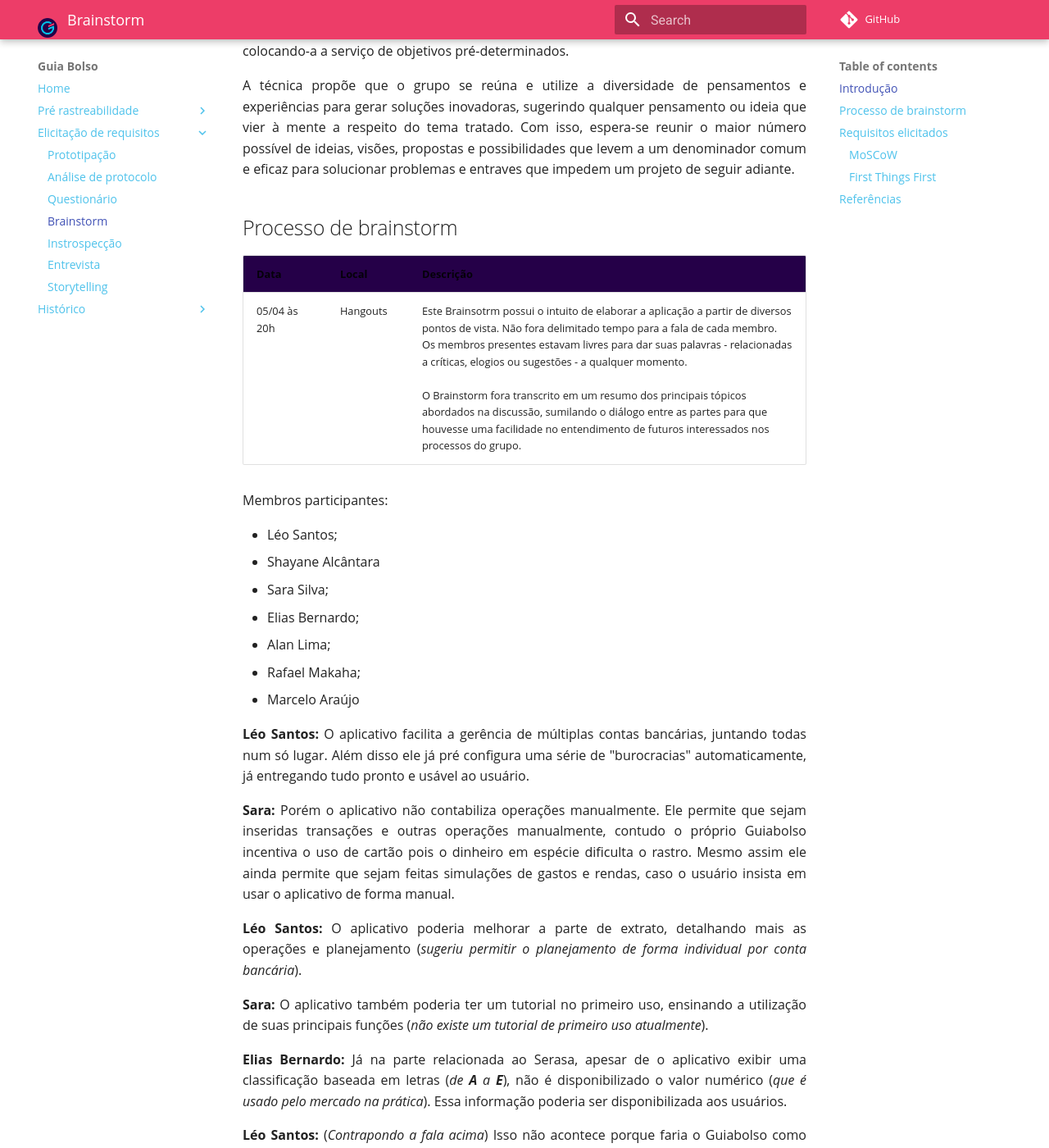
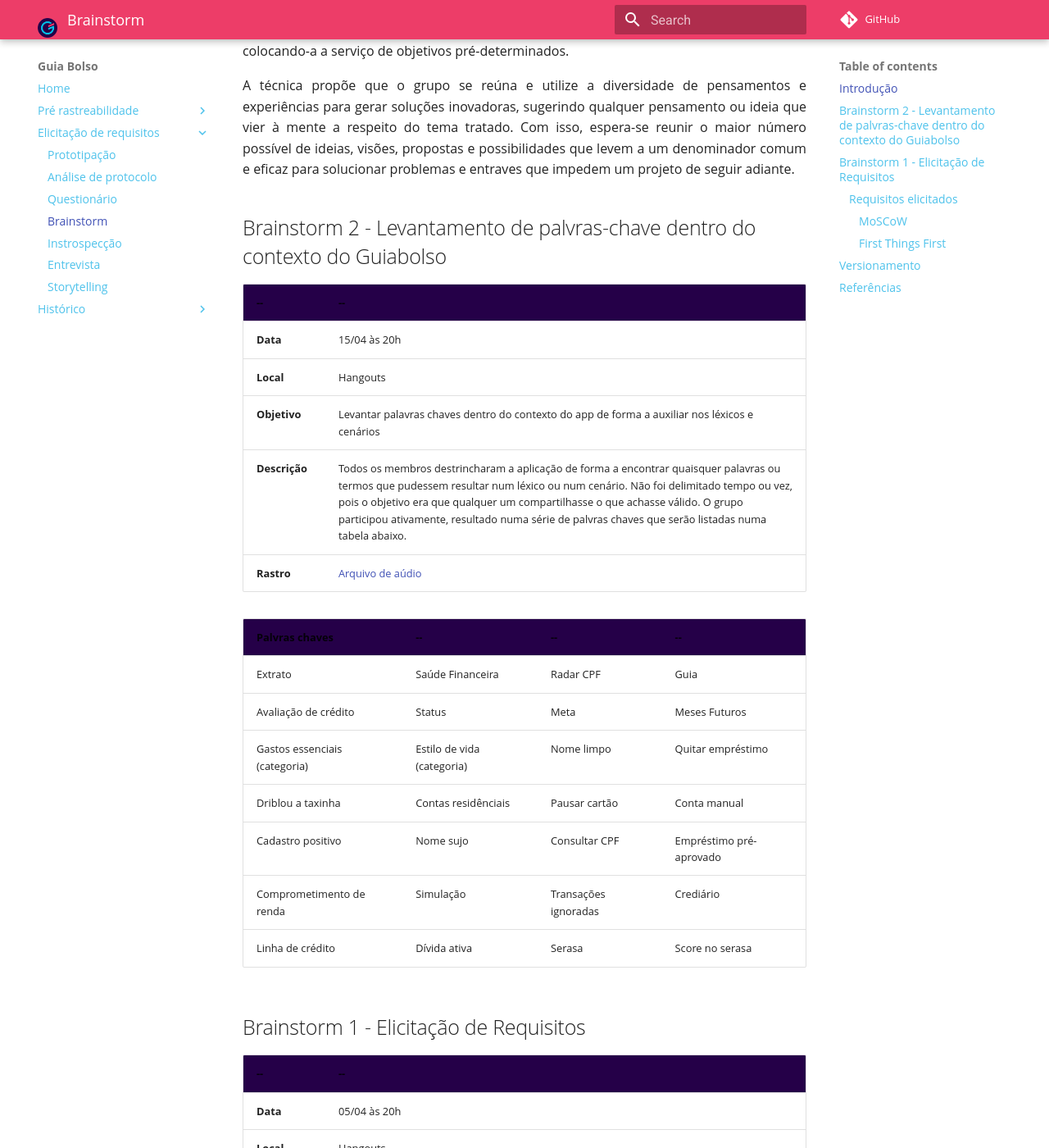
Before and after one commit to fga-disciplinas/2019.1-Guia-Bolso, an MkDocs documentation site: the page built from docs/elicitacao-de-requisitos/brainstorm.md, in a window 1280 px wide and 1400 px high, scrolled down 257 px. Shown: the whole window at 82% size. Built offline with MkDocs 1.6.1 and Material for MkDocs 9.7.7, drawn with Linux system fonts in a browser that asks for light colours; comment, search, counter and statistics services are not loaded; old or Windows-style settings are respelled for this version of MkDocs; some of the changed text lies outside the part shown.

Commit message:
Adicionando Brainstorm 2
Co-authored-by: Rafael Makaha <rafael.makaha@gmail.com>

```diff
--- a/docs/elicitacao-de-requisitos/brainstorm.md
+++ b/docs/elicitacao-de-requisitos/brainstorm.md
@@ -4,13 +4,39 @@
 
 A técnica propõe que o grupo se reúna e utilize a diversidade de pensamentos e experiências para gerar soluções inovadoras, sugerindo qualquer pensamento ou ideia que vier à mente a respeito do tema tratado. Com isso, espera-se reunir o maior número possível de ideias, visões, propostas e possibilidades que levem a um denominador comum e eficaz para solucionar problemas e entraves que impedem um projeto de seguir adiante.
 
-
-## Processo de brainstorm
+## Brainstorm 2 - Levantamento de palvras-chave dentro do contexto do Guiabolso
 
 
-| Data | Local | Descrição |
-|--|--|--|
-| 05/04 às 20h | Hangouts | Este Brainsotrm possui o intuito de elaborar a aplicação a partir de diversos pontos de vista. Não fora delimitado tempo para a fala de cada membro. Os membros presentes estavam livres para dar suas palavras - relacionadas a críticas, elogios ou sugestões - a qualquer momento. <br><br/> O Brainstorm fora transcrito em um resumo dos principais tópicos abordados na discussão, sumilando o diálogo entre as partes para que houvesse uma facilidade no entendimento de futuros interessados nos processos do grupo. |
+| -- | --  |
+|--|--|
+| **Data** | 15/04 às 20h |
+| **Local** | Hangouts |
+| **Objetivo** | Levantar palavras chaves dentro do contexto do app de forma a auxiliar nos léxicos e cenários |
+| **Descrição** | Todos os membros destrincharam a aplicação de forma a encontrar quaisquer palavras ou termos que pudessem resultar num léxico ou num cenário. Não foi delimitado tempo ou vez, pois o objetivo era que qualquer um compartilhasse o que achasse válido. O grupo participou ativamente, resultado numa série de palvras chaves que serão listadas numa tabela abaixo. |
+| **Rastro**| [ Arquivo de aúdio ](https://drive.google.com/open?id=17FceS6Eppur6BkVvgWSQe7HmmmbTxmr5)|
+
+| Palvras chaves | --|--|--|
+|--|--|--|--|
+|Extrato|Saúde Financeira|Radar CPF|Guia|
+|Avaliação de crédito|Status|Meta|Meses Futuros|
+|Gastos essenciais (categoria)|Estilo de vida (categoria)|Nome limpo|Quitar empréstimo|
+|Driblou a taxinha|Contas residênciais|Pausar cartão|Conta manual|
+|Cadastro positivo|Nome sujo|Consultar CPF|Empréstimo pré-aprovado|
+|Comprometimento de renda|Simulação|Transações ignoradas|Crediário|
+|Linha de crédito|Dívida ativa|Serasa|Score no serasa|
+
+
+
+## Brainstorm 1 - Elicitação de Requisitos
+
+
+| -- | --  |
+|--|--|
+| **Data** | 05/04 às 20h |
+| **Local** | Hangouts |
+| **Objetivo** | Elicitar requisitos e destrinchar a aplicação a partir de diversos pontos de vista |
+| **Descrição** | Não fora delimitado tempo para a fala de cada membro. Os membros presentes estavam livres para dar suas palavras - relacionadas a críticas, elogios ou sugestões - a qualquer momento. <br> O Brainstorm fora transcrito em um resumo dos principais tópicos abordados na discussão, simulando o diálogo entre as partes para que houvesse uma facilidade no entendimento de futuros interessados nos processos do grupo. |
+| **Rastro**| O brainstorm não foi gravado, contudo foi feita uma transcrição integral dele logo abaixo. |
 
 Membros participantes:
 
@@ -63,9 +89,9 @@
 
 **Lucas:** O aplicativo deveria altomatizar a renovação da chave de segurança pra que não seja necessario colocar a chave contantemente no app.
 
-## Requisitos elicitados
+### Requisitos elicitados
 
-### MoSCoW
+#### MoSCoW
 
 | Código | Descrição | Prioridade |
 |--|--|--|
@@ -82,7 +108,7 @@
 | AD11 | Categorizar os artigos da aba _Guia_ e aplicar maior ênfase na opção _"essa informação foi útil?"_ | Should have |
 | AD12 | O app deve automatizar a conexão com o banco e não depender da chave de segurança (Bradesco) | Must have |
 
-### First Things First
+#### First Things First
 
 | Funcionalidades | Benefício relativo | Penalidade Relativa | Valor total | Valor % | Custo relativo | Custo | Risco relativo | Risco % | Prioridade |
 |--|--|--|--|--|--|--|--|--|--|
@@ -100,6 +126,13 @@
 | AD12 | 1 | 1 | 3 | 2.4% | 9 | 18.7% | 9 | 30% | 0.045 |
 | Totais | 47 | 29 | 123 | 100 | 48 | 100 | 30 | 100 |  |
 
+## Versionamento
+
+| Data | Versão | Descrição | Autor |
+|--|--|--|--|
+| 17/04/2019 | 2.0 | Adição do Brainstorm 2 | [Elias Bernardo](https://github.com/leossb36) e [Rafael Makaha ](https://github.com/rafaelmakaha) |
+| 06/04/2019 | 1.0 | Adição do Brainstorm 1 | [Elias Bernardo](https://github.com/leossb36) e [Rafael Makaha ](https://github.com/rafaelmakaha) |
+
 ## Referências
 
 - _Definindo Escopo em Projetos de Software._ São Paulo: Novatec. 2015.
```
